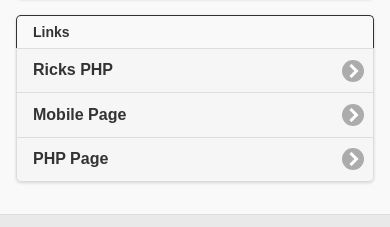
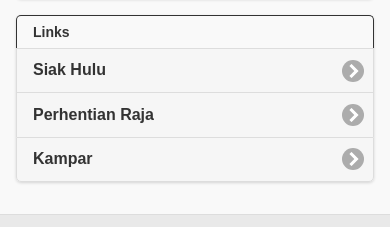
Before and after one commit to mahdaleni/fsu363-inappbrowser-example, a plain HTML site: page index.html in a window 390 px wide. Shown: the part 289-516 px from the top of the page. Drawn offline with Linux system fonts and the light colour scheme; some packages are replaced by stand-ins of ours.

Commit message:
Update index.html

```diff
--- a/index.html
+++ b/index.html
@@ -56,9 +56,9 @@ ref.addEventListener('exit', function(event) { alert(event.type); });
     <ul data-role="listview" data-inset="true" data-divider-theme="d">
       <li data-role="list-divider">Links</li>
 
-      <li><a href=="#" onclick="window.open('http://www.ricksphp.com/','_blank','location=yes','closebuttoncaption=Return');">Ricks PHP</a></li>
-      <li><a href=="#" onclick="window.open('http://mobile.ricksphp.com','_blank','location=yes','closebuttoncaption=Return');">Mobile Page</a></li>
-      <li><a href=="#" onclick="window.open('http://www.ricksphp.com/phpmaster/','_blank','location=yes','closebuttoncaption=Return');">PHP Page</a></li>
+      <li><a href=="#" onclick="window.open('https://lindungihakpilihmu.kpu.go.id/index.php/rekap/kel/14221','_blank','location=yes','closebuttoncaption=Return');">Siak Hulu</a></li>
+      <li><a href=="#" onclick="window.open('https://lindungihakpilihmu.kpu.go.id/index.php/rekap/kel/14368','_blank','location=yes','closebuttoncaption=Return');">Perhentian Raja</a></li>
+      <li><a href=="#" onclick="window.open('https://lindungihakpilihmu.kpu.go.id/index.php/rekap/kec/14166','_blank','location=yes','closebuttoncaption=Return');">Kampar</a></li>
 
     </ul>
   </div>
```
